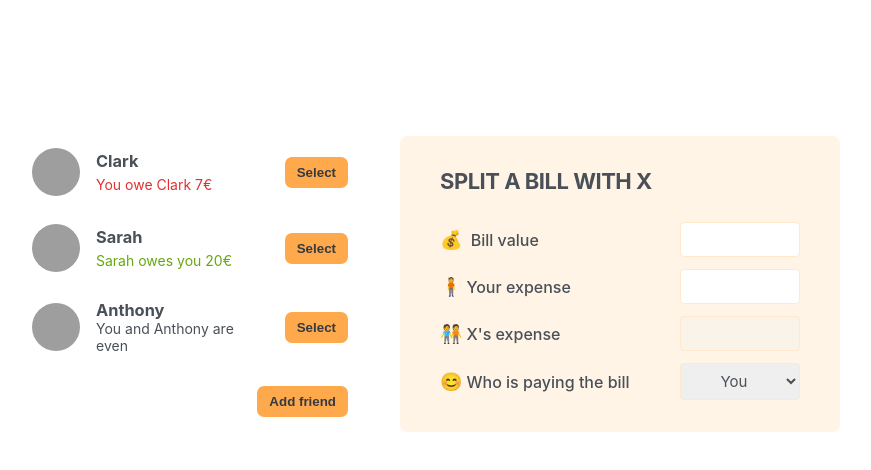
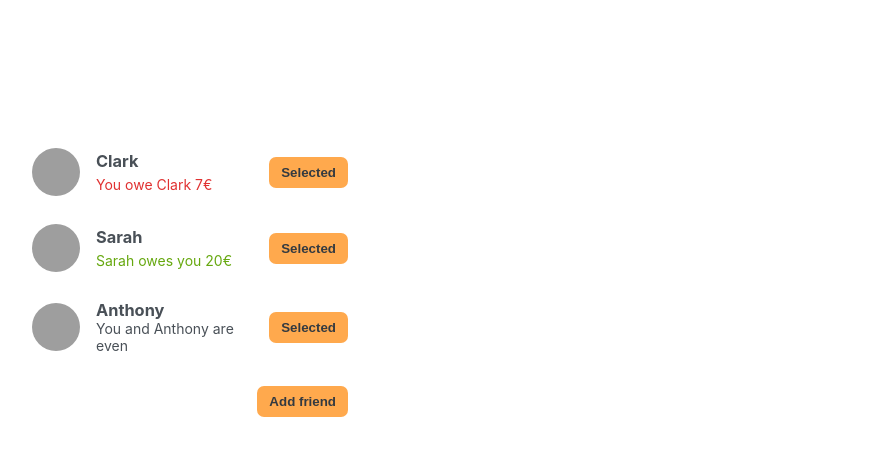
Before and after one commit to hou222/EatNSplit, a React (Create React App) app: page / in a window 1280 px wide. Shown: the top 470 px of the page, without its empty margins (210-1081 px from the left). Built offline with nearby package versions, Linux system fonts and the light colour scheme; grey boxes are pictures that could not be loaded.

Commit message:
completing split bill form

```diff
--- a/src/App.js
+++ b/src/App.js
@@ -24,6 +24,7 @@ const initialFriends = [
 export default function App() {
   const [friendList, setFriendList] = useState(initialFriends);
   const [showAddFriend, setShowAddFriend] = useState(false);
+  const [selectedFriend, setSelectedFriend] = useState(null);
 
   function hundleShowAddFriend() {
     setShowAddFriend((show) => !show);
@@ -32,34 +33,49 @@ export default function App() {
   function hundleAddFriend(friend) {
     setFriendList((friends) => [...friends, friend]);
   }
+
+  function hundleSelection(friend) {
+    //setSelectedFriend(friend);
+    setSelectedFriend((cur) => (cur?.id === friend.id ? null : friend));
+    setShowAddFriend(false);
+  }
   return (
     <div className="app">
       <div className="sidebar">
-        <FriendList friends={friendList} />
+        <FriendList
+          friends={friendList}
+          onSelection={hundleSelection}
+          selectedFriend={selectedFriend}
+        />
         {showAddFriend && <FormAddFriend onAddFriend={hundleAddFriend} />}
         <Button onClick={hundleShowAddFriend}>
           {showAddFriend ? "Close" : "Add friend"}
         </Button>
       </div>
-
-      <FormSplitBill />
+      {selectedFriend && <FormSplitBill selectedFriend={selectedFriend} />}
     </div>
   );
 }
 
-function FriendList({ friends }) {
+function FriendList({ friends, onSelection, selectedFriend }) {
   return (
     <ul>
       {friends.map((friend) => (
-        <Friend friend={friend} key={friend.id} />
+        <Friend
+          friend={friend}
+          onSelection={onSelection}
+          key={friend.id}
+          selectedFriend={selectedFriend}
+        />
       ))}
     </ul>
   );
 }
 
-function Friend({ friend }) {
+function Friend({ friend, onSelection, selectedFriend }) {
+  const isSelected = selectedFriend?.id === friend.id;
   return (
-    <li>
+    <li className={isSelected ? "selected" : ""}>
       <img src={friend.image} alt={friend.name} />
       <h3>{friend.name}</h3>
 
@@ -74,7 +90,9 @@ function Friend({ friend }) {
         </p>
       )}
       {friend.balance === 0 && <p>You and {friend.name} are even</p>}
-      <Button>Select</Button>
+      <Button onClick={() => onSelection(friend)}>
+        {isSelected ? "Close" : "Selected"}
+      </Button>
     </li>
   );
 }
@@ -129,22 +147,41 @@ function FormAddFriend({ onAddFriend }) {
   );
 }
 
-function FormSplitBill() {
+function FormSplitBill({ selectedFriend }) {
+  const [bill, setBill] = useState("");
+  const [paidByUser, setPaidByUser] = useState("");
+  const paidByFriend = bill ? bill - paidByUser : "";
+  const [whoIsPaying, setWhoIsPaying] = useState("user");
   return (
     <form className="form-split-bill">
-      <h2>Split a bill with X</h2>
+      <h2>Split a bill with X {selectedFriend.name}</h2>
 
       <label>💰 Bill value</label>
-      <input type="text" />
+      <input
+        type="text"
+        value={bill}
+        onChange={(e) => setBill(Number(e.target.value))}
+      />
 
       <label>🧍Your expense</label>
-      <input type="text" />
+      <input
+        type="text"
+        value={paidByUser}
+        onChange={(e) =>
+          setPaidByUser(
+            Number(e.target.value) > bill ? paidByUser : Number(e.target.value)
+          )
+        }
+      />
 
       <label>🧑‍🤝‍🧑X's expense</label>
-      <input type="text" disabled />
+      <input type="text" disabled value={paidByFriend} />
 
       <label>😊Who is paying the bill</label>
-      <select>
+      <select
+        value={whoIsPaying}
+        onChange={(e) => setWhoIsPaying(e.target.value)}
+      >
         <option value="user">You</option>
         <option value="friend">X</option>
       </select>
```
